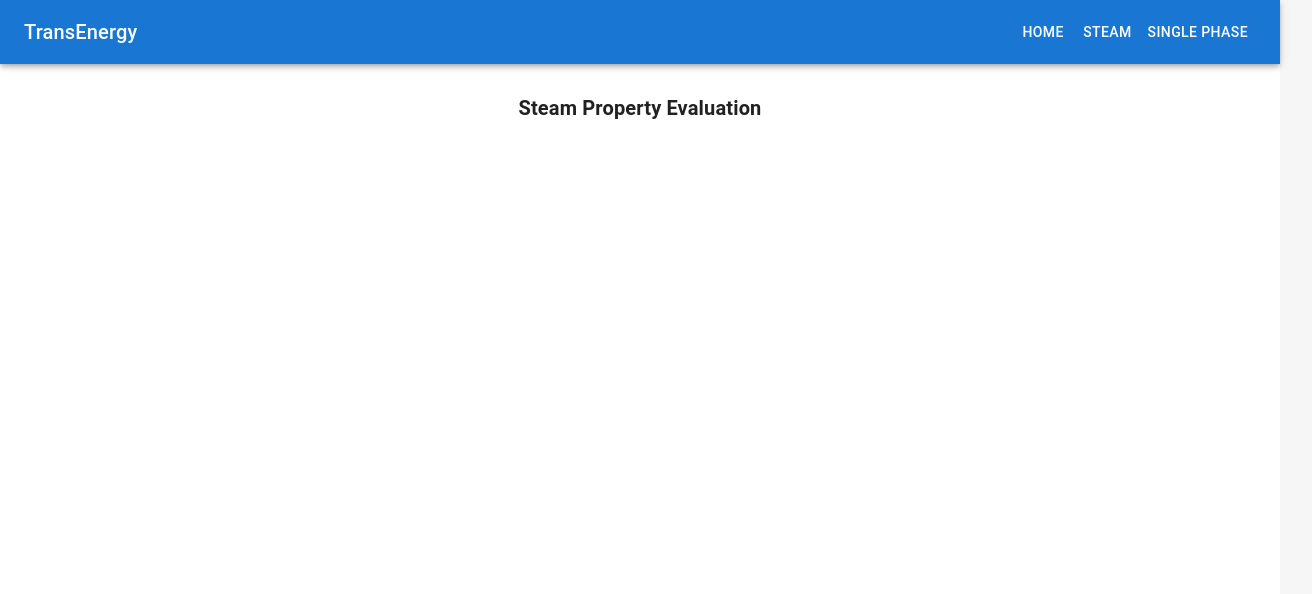
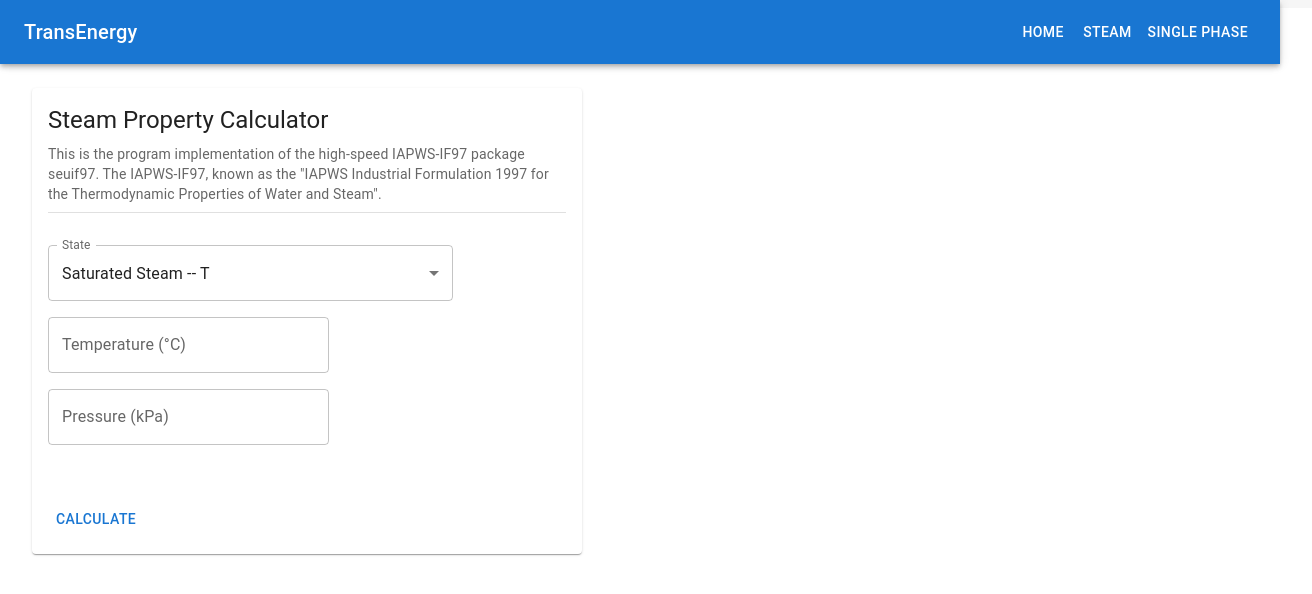
Before and after one commit to chiuwenyu/TransE-App, a React (Vite) app: page /steam in a window 1280 px wide. Shown: the top 594 px of the page, 1312 px wide, since content can reach past the window. Built offline with nearby package versions, Linux system fonts and the light colour scheme.

Commit message:
modify steam input form

```diff
--- a/src/App.tsx
+++ b/src/App.tsx
@@ -23,7 +23,7 @@ function App() {
       <Grid>
         <Grid item>
           <Routes>
-            <Route path="/" element={<Home />} />
+            <Route path="/" element={<Steam />} />
             <Route path="/steam" element={<Steam />} />
             <Route path="/singlephase" element={<SinglePhase />} />
           </Routes>
--- a/src/Components/Steam.tsx
+++ b/src/Components/Steam.tsx
@@ -1,18 +1,91 @@
-import { Grid } from "@mui/material";
+import {
+  Grid,
+  Card,
+  CardContent,
+  Typography,
+  CardActions,
+  Button,
+  TextField,
+  Box,
+  Divider,
+  InputLabel,
+  Select,
+  MenuItem,
+  FormControl,
+} from "@mui/material";
 
 export const Steam = () => {
   return (
     <Grid
       container
+      // alignItems="center"
       sx={{
         bgcolor: "background.default",
+        ml: 4,
+        mt: 1,
         pt: 10,
         fontSize: "10px",
         minHeight: "100vh",
       }}
     >
-      <Grid item xs={12} style={{ textAlign: "center" }}>
-        <h1>Steam Property Evaluation</h1>
+      <Grid item xs={6}>
+        <Card sx={{ maxWidth: 550 }}>
+          <CardContent>
+            <Typography gutterBottom variant="h5" component="div">
+              Steam Property Calculator
+            </Typography>
+            <Typography variant="body2" color="text.secondary">
+              This is the program implementation of the high-speed IAPWS-IF97
+              package seuif97. The IAPWS-IF97, known as the "IAPWS Industrial
+              Formulation 1997 for the Thermodynamic Properties of Water and
+              Steam".
+            </Typography>
+            <Box marginTop={1}>
+              <Divider variant="fullWidth" />
+            </Box>
+            <Box
+              component="form"
+              display="flex"
+              marginTop={2}
+              flexDirection="column"
+              sx={{
+                "& .MuiTextField-root": { mt: 2, width: "50ch" },
+              }}
+            >
+              <FormControl sx={{ mt: 2 }}>
+                <InputLabel id="state-label">State</InputLabel>
+                <Select
+                  labelId="state-label"
+                  id="state-select"
+                  value={10}
+                  label="State"
+                  onChange={() => {
+                    console.log("channged");
+                  }}
+                  sx={{ width: "45ch" }}
+                >
+                  <MenuItem value={10}>Saturated Steam -- T</MenuItem>
+                  <MenuItem value={20}>Saturated Steam -- P</MenuItem>
+                  <MenuItem value={30}>Superheated steam</MenuItem>
+                  <MenuItem value={40}>Water</MenuItem>
+                </Select>
+              </FormControl>
+              <TextField
+                id="outlined-basic"
+                label="Temperature (°C)"
+                variant="outlined"
+              />
+              <TextField
+                id="outlined-basic"
+                label="Pressure (kPa)"
+                variant="outlined"
+              />
+            </Box>
+          </CardContent>
+          <CardActions sx={{ ml: 1, mt: 4, mb: 1 }}>
+            <Button size="medium">Calculate</Button>
+          </CardActions>
+        </Card>
       </Grid>
     </Grid>
   );
```
